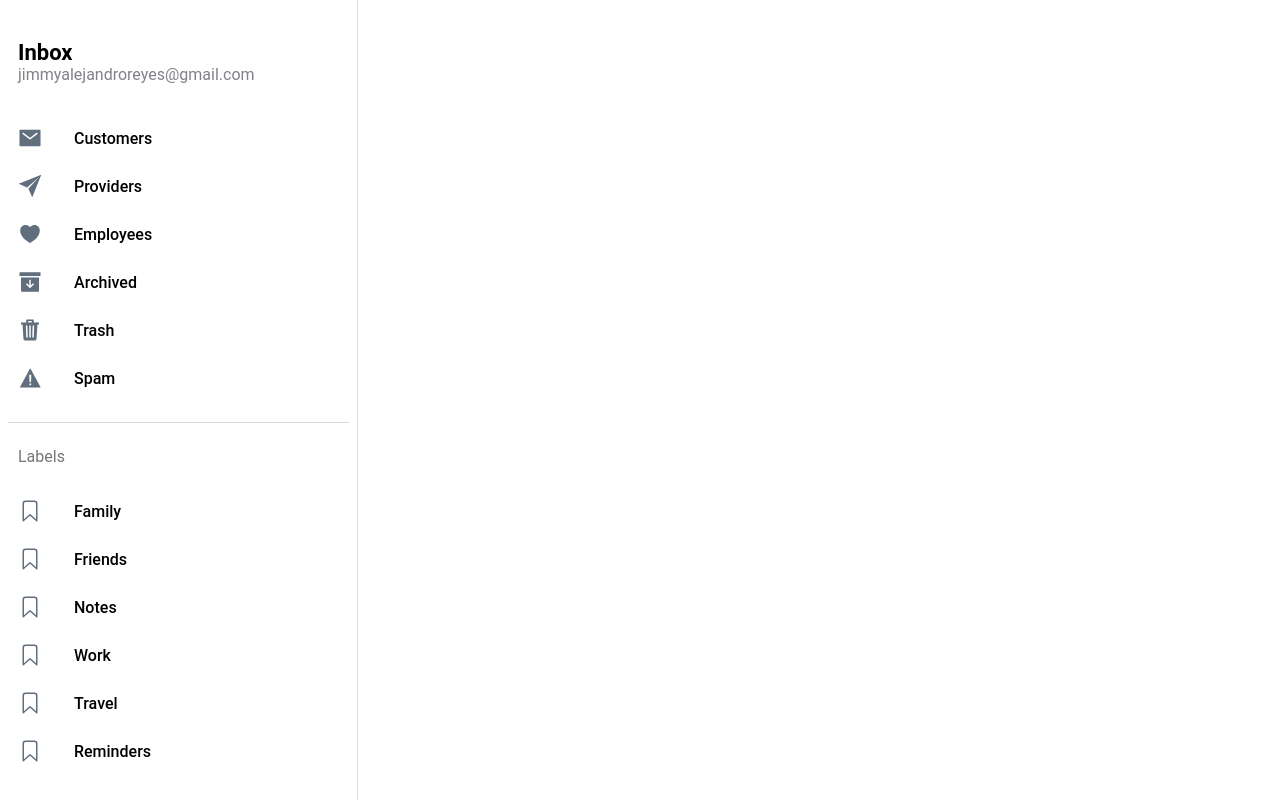
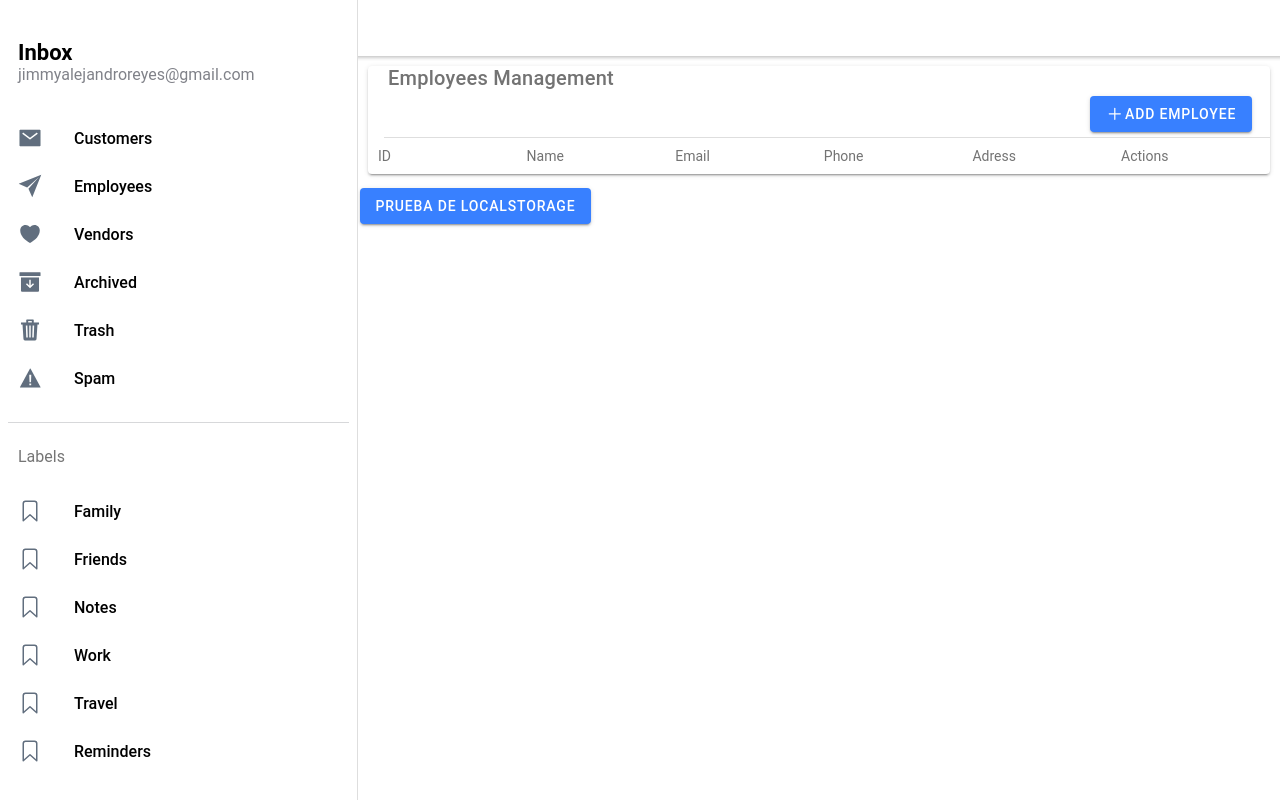
Before and after one commit to Greemodev/FSW-Project, a React (Create React App) app: page /page/employees in a window 1280 px wide. Built offline with nearby package versions, Linux system fonts and the light colour scheme.

Commit message:
employees section added

```diff
--- a/src/App.tsx
+++ b/src/App.tsx
@@ -24,6 +24,8 @@ import '@ionic/react/css/display.css';
 import './theme/variables.css';
 import CustomerList from './pages/customer/customerList';
 import CustomerEdit from './pages/customer/customerEdit';
+import EmployeeList from './pages/employee/emplyeeList';
+import EmployeeEdit from './pages/employee/employeeEdit';
 
 setupIonicReact();
 
@@ -43,6 +45,15 @@ const App: React.FC = () => {
             <Route path="/page/customers/:id" exact={true}>
                <CustomerEdit/>
             </Route>
+
+
+            <Route path="/page/employees" exact={true}>
+               <EmployeeList/>
+            </Route>
+            <Route path="/page/employees/:id" exact={true}>
+               <EmployeeEdit/>
+            </Route>
+
           </IonRouterOutlet>
         </IonSplitPane>
       </IonReactRouter>
--- a/src/components/Menu.tsx
+++ b/src/components/Menu.tsx
@@ -29,14 +29,14 @@ const appPages: AppPage[] = [
     mdIcon: mailSharp
   },
   {
-    title: 'Providers',
-    url: '/page/Providers',
+    title: 'Employees',
+    url: '/page/Employees',
     iosIcon: paperPlaneOutline,
     mdIcon: paperPlaneSharp
   },
   {
-    title: 'Employees',
-    url: '/page/Emplyees',
+    title: 'Vendors',
+    url: '/page/Vendors',
     iosIcon: heartOutline,
     mdIcon: heartSharp
   },
--- /dev/null
+++ b/src/pages/employee/Employee.ts
@@ -0,0 +1,8 @@
+export default interface Employee{
+    id: string,
+    firstname?: string,
+    lastname?:string,
+    email: string,
+    adress?:string,
+    phone?: string,
+}
--- /dev/null
+++ b/src/pages/employee/employeeApi.tsx
@@ -0,0 +1,25 @@
+import Employee from "./Employee";
+
+export function searchEmployees(){
+  if(!localStorage["employees"]){
+    localStorage["employees"] = "[]";
+  }
+
+  let employees = localStorage["employees"];
+  employees = JSON.parse(employees);
+  return employees;
+}
+
+export function removeEmployee(id: string){
+  let employees = searchEmployees();
+  let indice = employees.findIndex((employee: Employee) => employee.id === id);
+  employees.splice(indice,1)
+  localStorage["employees"] = JSON.stringify(employees);
+
+}
+
+export function saveEmployee(employee: Employee){
+  let employees = searchEmployees();
+  employees.push(employee)
+  localStorage["employees"] = JSON.stringify(employees);
+}
--- /dev/null
+++ b/src/pages/employee/employeeEdit.tsx
@@ -0,0 +1,73 @@
+import { IonButtons,IonButton, IonCard, IonContent, IonHeader, IonItem, IonMenuButton, IonPage, IonTitle, IonToolbar, IonIcon } from '@ionic/react';
+import { add, } from 'ionicons/icons';
+import { useEffect} from 'react';
+import { useParams } from 'react-router';
+// import { searchEmployees} from './employeeApi';
+
+const EmployeeEdit: React.FC = () => {
+
+  const { name, id } = useParams<{ name: string; id: string }>();
+
+
+  useEffect(() => {
+    search();
+  }, []);
+
+  const search = () => {
+   // let result = searchEmployees();
+   // setClientes(result);
+  }
+
+
+
+
+
+
+  return (
+    <IonPage>
+      <IonHeader>
+        <IonToolbar>
+          <IonButtons slot="start">
+            <IonMenuButton />
+          </IonButtons>
+          <IonTitle>{name}</IonTitle>
+        </IonToolbar>
+      </IonHeader>
+
+      <IonContent fullscreen>
+        <IonHeader collapse="condense">
+          <IonToolbar>
+            <IonTitle size="large">{name}</IonTitle>
+          </IonToolbar>
+        </IonHeader>
+
+
+        <IonContent>
+          <IonCard>
+            <IonTitle>Employees Management{id}</IonTitle>
+
+            <IonItem>
+              <IonButton color="primary" slot="end" size="default">
+                <IonIcon icon={add}></IonIcon> Save Employee</IonButton>
+
+            </IonItem>
+
+
+
+    </IonCard>
+
+    <IonButton onClick={() => {}} color="primary" size="default">Prueba de localStorage</IonButton>
+
+
+
+
+  </IonContent>
+
+
+      </IonContent>
+
+    </IonPage>
+  );
+};
+
+export default EmployeeEdit;
--- /dev/null
+++ b/src/pages/employee/emplyeeList.tsx
@@ -0,0 +1,124 @@
+import { IonButtons,IonButton, IonCard, IonCol, IonContent, IonGrid, IonHeader, IonItem, IonMenuButton, IonPage, IonRow, IonTitle, IonToolbar, IonIcon } from '@ionic/react';
+import { add, pencil, close } from 'ionicons/icons';
+import { useEffect, useState } from 'react';
+import { useHistory, useParams } from 'react-router';
+import Employee from './Employee';
+import { saveEmployee, searchEmployees, removeEmployee } from './employeeApi';
+
+const EmployeeList: React.FC = () => {
+
+  const { name } = useParams<{ name: string; }>();
+  const [clientes, setClientes] = useState<Employee[]>([]);
+  const history = useHistory();
+
+
+  useEffect(() => {
+    search();
+  }, []);
+
+
+
+  const search = () => {
+    let result = searchEmployees();
+    setClientes(result);
+  }
+
+  const remove = (id: string) => {
+    removeEmployee(id);
+    search();
+  }
+
+  const testLocalStorage = () => {
+    const example = {
+      id: "1",
+      firstname: "Jim",
+      lastname:"Re",
+      email:"jirem@gmail.com",
+      adress:"New York",
+      phone:"99001003030",
+    }
+    saveEmployee(example);
+    search();
+  }
+
+  const addEmployee = () => {
+    history.push("/page/Employees/new");
+  }
+
+
+
+
+
+
+
+  return (
+    <IonPage>
+      <IonHeader>
+        <IonToolbar>
+          <IonButtons slot="start">
+            <IonMenuButton />
+          </IonButtons>
+          <IonTitle>{name}</IonTitle>
+        </IonToolbar>
+      </IonHeader>
+
+      <IonContent fullscreen>
+        <IonHeader collapse="condense">
+          <IonToolbar>
+            <IonTitle size="large">{name}</IonTitle>
+          </IonToolbar>
+        </IonHeader>
+
+
+        <IonContent>
+          <IonCard>
+            <IonTitle>Employees Management </IonTitle>
+
+            <IonItem>
+              <IonButton onClick={addEmployee} color="primary" slot="end" size="default">
+                <IonIcon icon={add}></IonIcon>Add Employee</IonButton>
+
+            </IonItem>
+
+
+    <IonGrid class='table'>
+      <IonRow>
+      <IonCol>ID</IonCol>
+        <IonCol>Name</IonCol>
+        <IonCol>Email</IonCol>
+        <IonCol>Phone</IonCol>
+        <IonCol>Adress</IonCol>
+        <IonCol>Actions</IonCol>
+      </IonRow>
+
+      {clientes.map((cliente: Employee) =>
+      <IonRow>
+      <IonCol></IonCol>
+      <IonCol>{cliente.firstname}{cliente.lastname}</IonCol>
+      <IonCol>{cliente.email}</IonCol>
+      <IonCol>{cliente.phone}</IonCol>
+      <IonCol>{cliente.adress}</IonCol>
+      <IonCol><IonButton color="primary" size="default"><IonIcon icon={pencil}/></IonButton>
+      <IonButton onClick={() => remove(cliente.id)} color="danger" size="default"><IonIcon icon={close}/>
+      </IonButton></IonCol>
+      </IonRow>
+        )}
+
+    </IonGrid>
+    </IonCard>
+
+    <IonButton onClick={testLocalStorage} color="primary" size="default">Prueba de localStorage</IonButton>
+
+
+
+
+  </IonContent>
+
+
+      </IonContent>
+
+    </IonPage>
+  );
+};
+
+export default EmployeeList;
```
